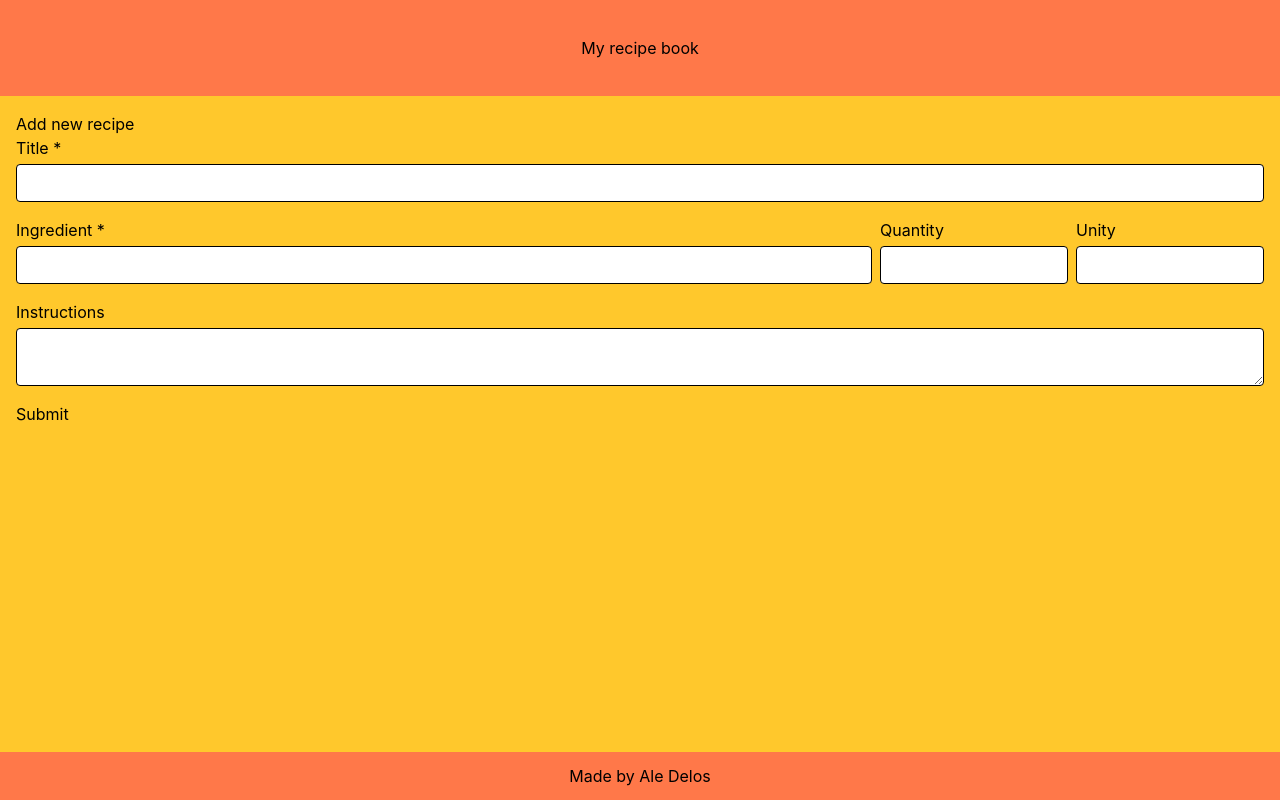
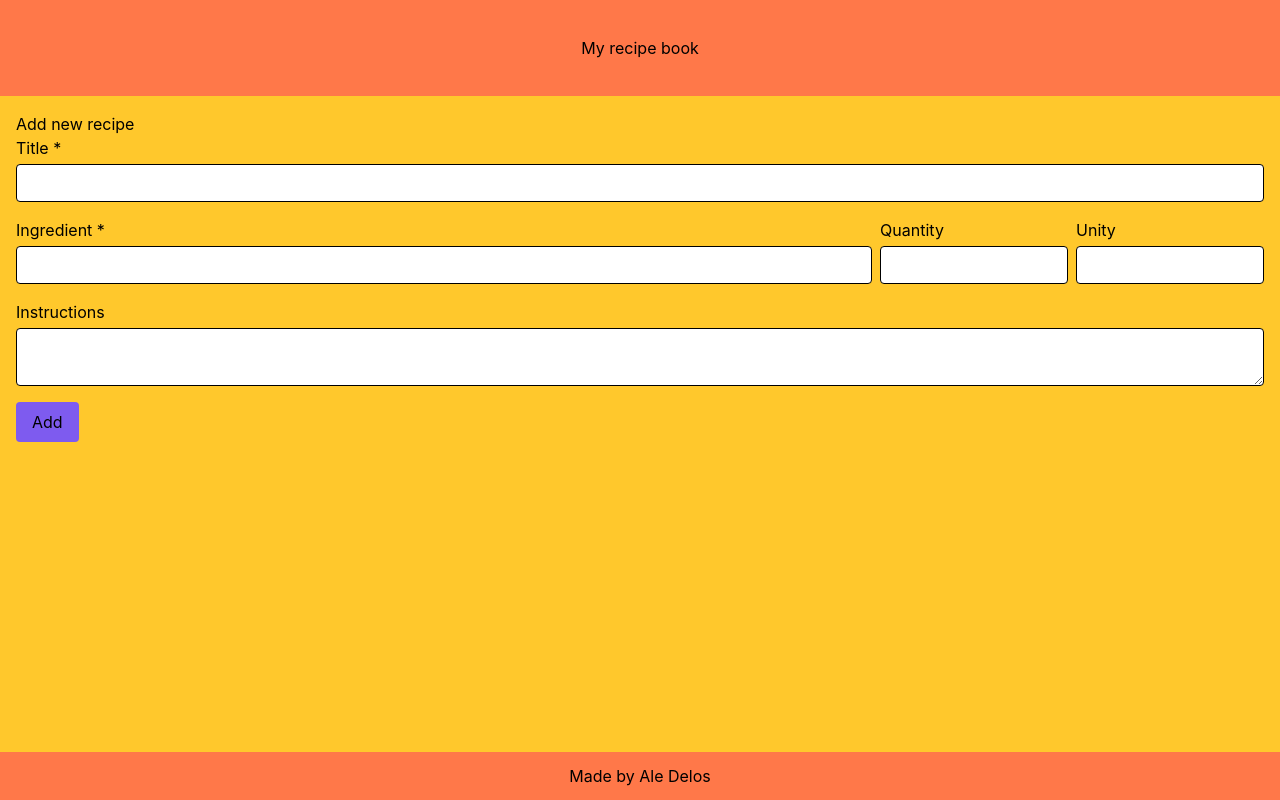
Before and after one commit to aledeloss/recibe-book, a Next.js app: page /recipes/new in a window 1280 px wide. Built offline with nearby package versions, Linux system fonts and the light colour scheme.

Commit message:
Add submit button

```diff
--- a/components/Button.tsx
+++ b/components/Button.tsx
@@ -3,21 +3,24 @@ import React from 'react';
 interface ButtonProps {
   disabled?: boolean;
   label?: string;
-  handleClick: () => void;
+  handleClick?: () => void;
+  type?: 'button' | 'submit' | 'reset';
 }
 
 const Button = ({
   disabled = false,
   label = 'Ok',
-  handleClick
+  handleClick,
+  type = 'button'
 }: ButtonProps) => {
   return (
     <button
-      className={`bg-pink-500 hover:bg-pink-700 text-white font-bold py-2 px-4 rounded ${
+      className={`bg-purple py-2 px-4 rounded float-right${
         disabled && 'opacity-50 cursor-not-allowed'
       }`}
       disabled={disabled}
       onClick={handleClick}
+      type={type}
     >
       {label}
     </button>
--- a/components/NewRecipeForm.tsx
+++ b/components/NewRecipeForm.tsx
@@ -43,7 +43,7 @@ const NewRecipeForm = () => {
         name='instructions'
         register={register}
       />
-      <input type='submit' />
+      <Button label='Add' type='submit' />
     </form>
   );
 };
```
